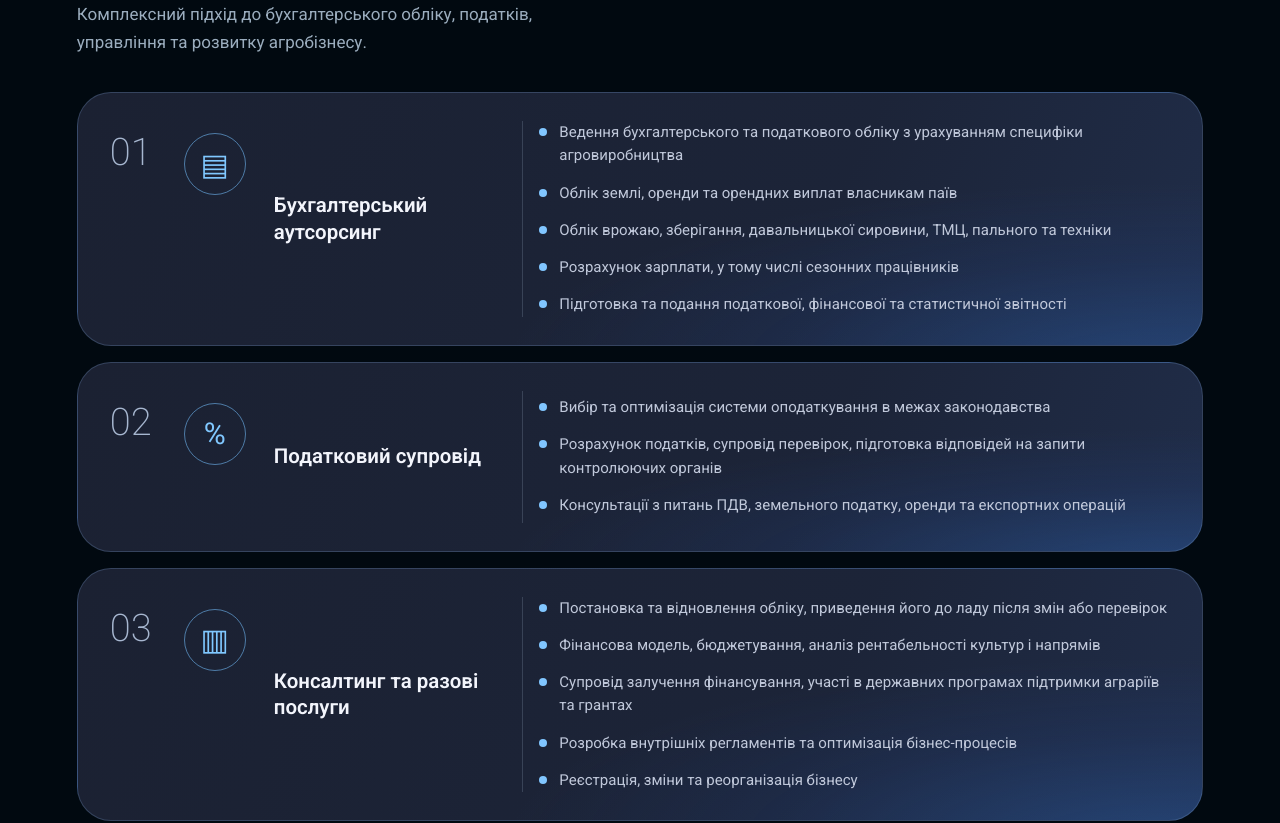
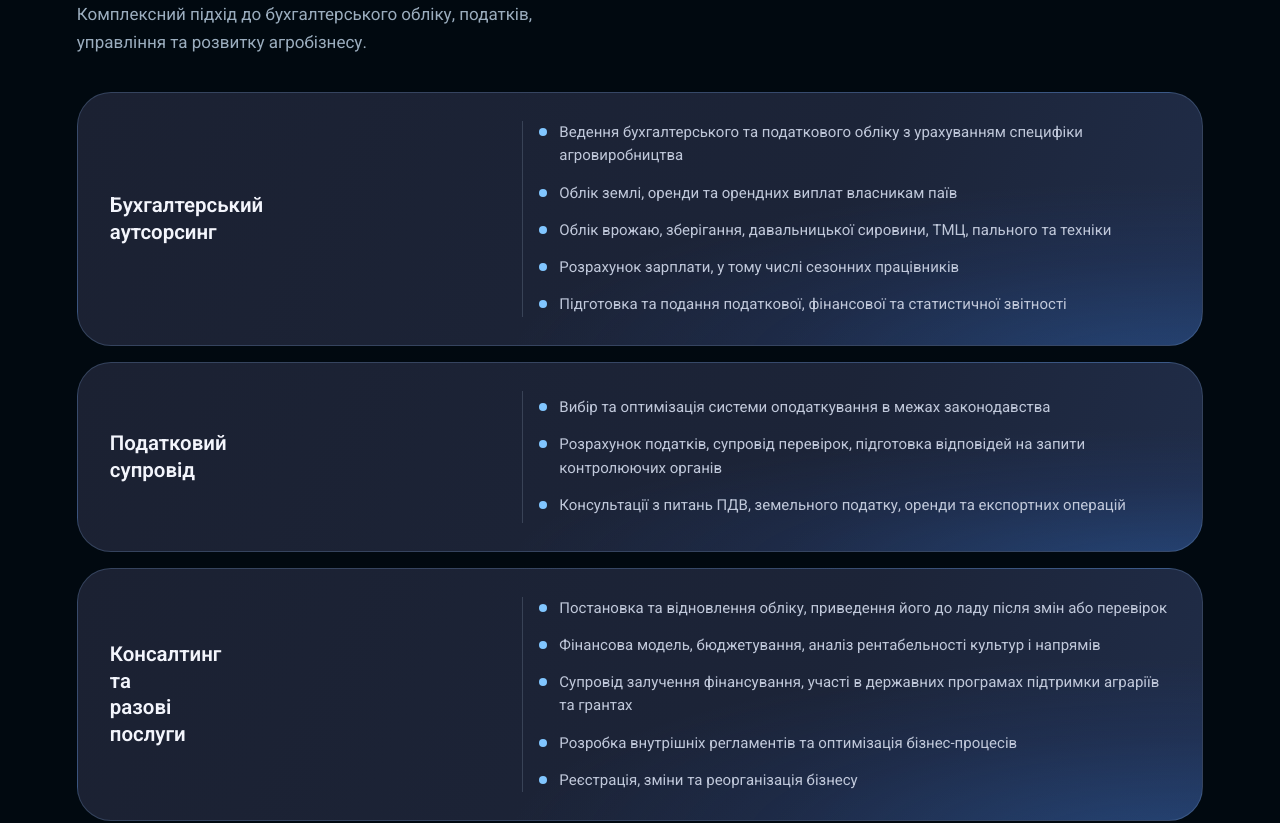
Before and after one commit to dnagorna3817-spec/website_akc_main, a Next.js app: page /industries/agribusiness in a window 1280 px wide. Shown: the part 920-1743 px from the top of the page. Built offline with nearby package versions, Linux system fonts and the light colour scheme.

Commit message:
Remove icons and numbering from agribusiness service cards

```diff
--- a/app/industries/agribusiness/page.tsx
+++ b/app/industries/agribusiness/page.tsx
@@ -9,26 +9,26 @@ const groups = [
   "Зернотрейдери, елеватори, виробники та постачальники ресурсів для АПК",
 ];
 const offerings = [
-  { number: "01", icon: "▤", title: "Бухгалтерський аутсорсинг", items: [
+  { title: "Бухгалтерський аутсорсинг", items: [
     "Ведення бухгалтерського та податкового обліку з урахуванням специфіки агровиробництва",
     "Облік землі, оренди та орендних виплат власникам паїв",
     "Облік врожаю, зберігання, давальницької сировини, ТМЦ, пального та техніки",
     "Розрахунок зарплати, у тому числі сезонних працівників",
     "Підготовка та подання податкової, фінансової та статистичної звітності",
   ]},
-  { number: "02", icon: "%", title: "Податковий супровід", items: [
+  { title: "Податковий супровід", items: [
     "Вибір та оптимізація системи оподаткування в межах законодавства",
     "Розрахунок податків, супровід перевірок, підготовка відповідей на запити контролюючих органів",
     "Консультації з питань ПДВ, земельного податку, оренди та експортних операцій",
   ]},
-  { number: "03", icon: "▥", title: "Консалтинг та разові послуги", items: [
+  { title: "Консалтинг та разові послуги", items: [
     "Постановка та відновлення обліку, приведення його до ладу після змін або перевірок",
     "Фінансова модель, бюджетування, аналіз рентабельності культур і напрямів",
     "Супровід залучення фінансування, участі в державних програмах підтримки аграріїв та грантах",
     "Розробка внутрішніх регламентів та оптимізація бізнес-процесів",
     "Реєстрація, зміни та реорганізація бізнесу",
   ]},
-  { number: "04", icon: "♢", title: "Аудит", items: [
+  { title: "Аудит", items: [
     "Ініціативний аудит фінансової звітності",
     "Підтвердження прозорості обліку для банків, інвесторів і партнерів",
   ]},
@@ -45,7 +45,7 @@ export default function AgribusinessPage() {
       <section className={styles.services} id="services">
         <h2>Що ми <span>пропонуємо</span></h2>
         <p className={styles.lead}>Комплексний підхід до бухгалтерського обліку, податків,<br/> управління та розвитку агробізнесу.</p>
-        <div className={styles.offerings}>{offerings.map(o=><article className={styles.offer} key={o.number}><div className={styles.offerHeading}><span className={styles.number}>{o.number}</span><div className={styles.symbol}>{o.icon}</div><h3>{o.title}</h3></div><ul>{o.items.map(item=><li key={item}>{item}</li>)}</ul></article>)}</div>
+        <div className={styles.offerings}>{offerings.map(o=><article className={styles.offer} key={o.title}><div className={styles.offerHeading}><h3>{o.title}</h3></div><ul>{o.items.map(item=><li key={item}>{item}</li>)}</ul></article>)}</div>
       </section>
       <section className={styles.cta}><div className={styles.ctaCopy}><h2>Залиште заявку</h2><Link href="/#contacts">ЗАЛИШИТИ ЗАЯВКУ ↗</Link></div></section>
     </main>
```
